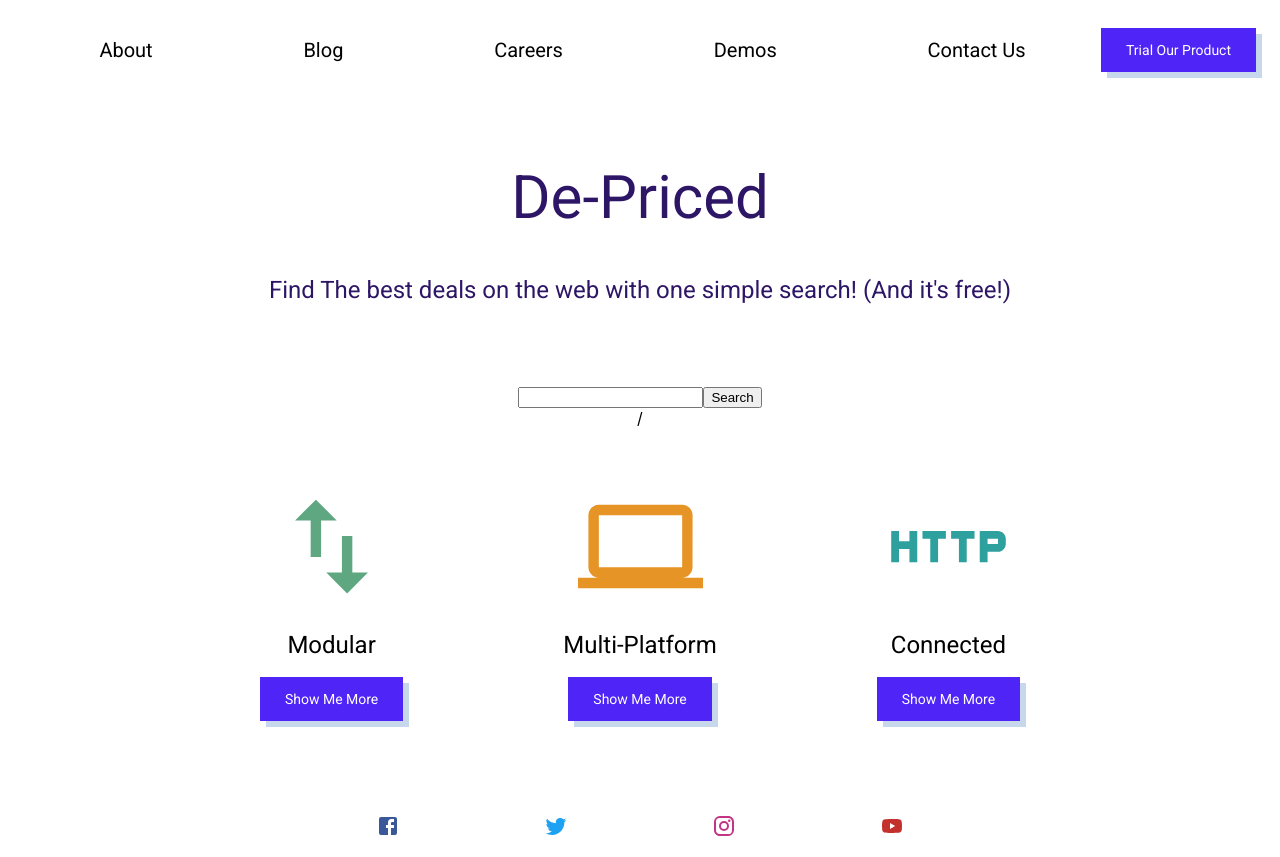
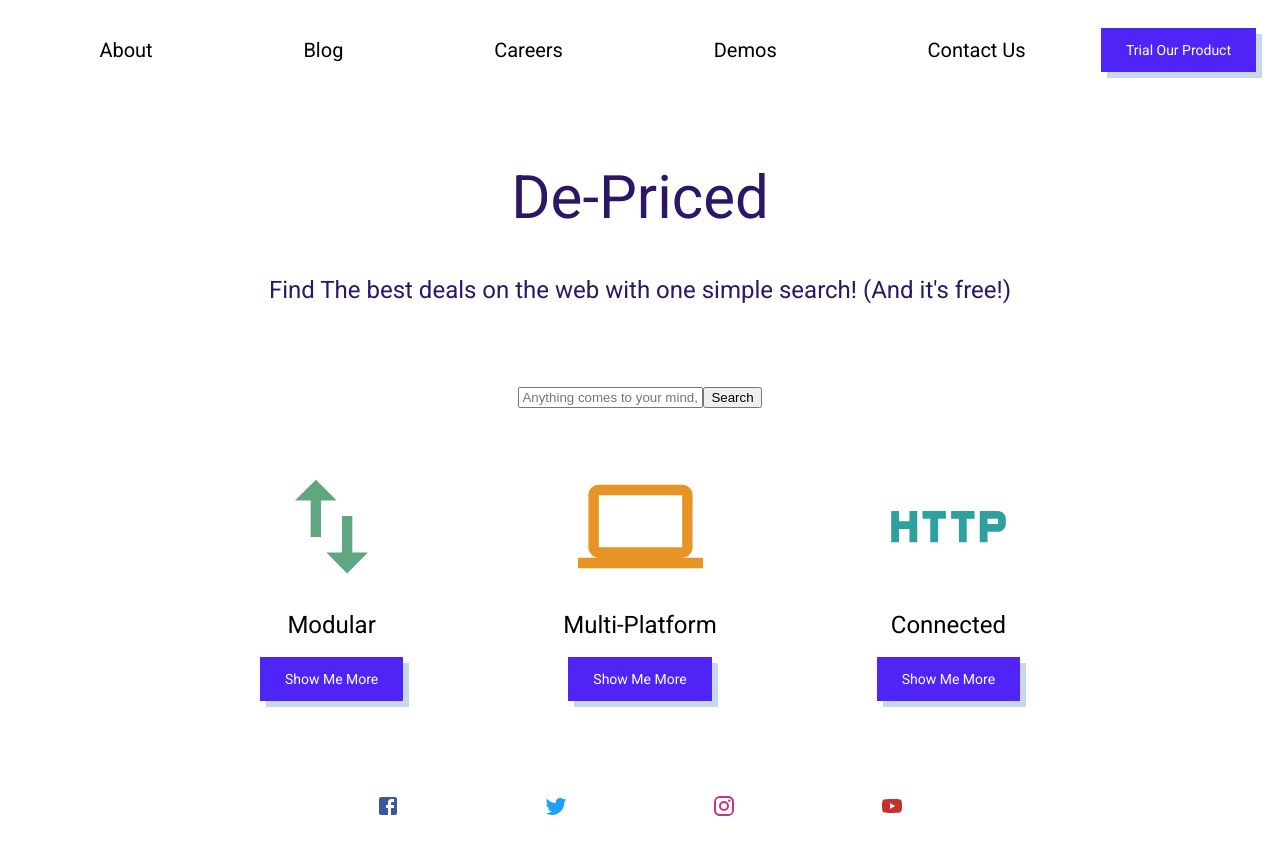
Before and after one commit to jinghong1111/Hack_Harvard2022, a React (Create React App) app: page / in a window 1280 px wide. Built offline with nearby package versions, Linux system fonts and the light colour scheme.

Commit message:
customizing the search bar

```diff
--- a/src/App.js
+++ b/src/App.js
@@ -81,7 +81,7 @@ function App() {
        <div className={`${classes.grid} ${classes.bigSpace}`}>
       {/* implement the search bar at the center */}
       <SearchBar/>
-      </div>/
+      </div>
         <div className={`${classes.grid} ${classes.littleSpace}`}>
           <Grid icon={<ImportExportIcon style={{fill: "#5EA780", height:"125", width:"125"}}/>}  title="Modular" btnTitle="Show me More"/>
           <Grid icon={<ComputerIcon style={{fill: "#E69426", height:"125", width:"125"}}/>}  title="Multi-Platform" btnTitle="Show me More"/>
--- a/src/components/SearchBar.js
+++ b/src/components/SearchBar.js
@@ -1,4 +1,16 @@
 import React, {useState} from 'react'
+import CustomBtn from './CustomBtn'
+import {makeStyles} from '@material-ui/core/styles'
+
+const styles = makeStyles({
+    bar:{
+        paddingTop: "1.15rem",
+        backgroundColor: "#fff",
+        ['@media (max-width:780px)']: {
+           flexDirection: "column"
+          }
+    },
+})
 
 // creating a search bar component
 function SearchBar(props) {
@@ -12,11 +24,13 @@ function SearchBar(props) {
         event.preventDefault()
         props.search(searchTerm)
     }
-
+    const classes = styles();
     return (
-        <div>
+        <div className= {classes.wrapper}>
+            {/*creating a form and make the search bar customizable  */}
             <form onSubmit={handleSubmit}>
-                <input type="text" value={searchTerm} onChange={handleChange} />
+                {/* Make the search bar bigger  */}
+                <input type="text" value={searchTerm} onChange={handleChange} placeholder= "Anything comes to your mind, we got it (maybe)" />
                 <input type="submit" value="Search" />
             </form>
         </div>
```
Also changed, not shown: 1 other file (tests, documents, lock files or other folders).
